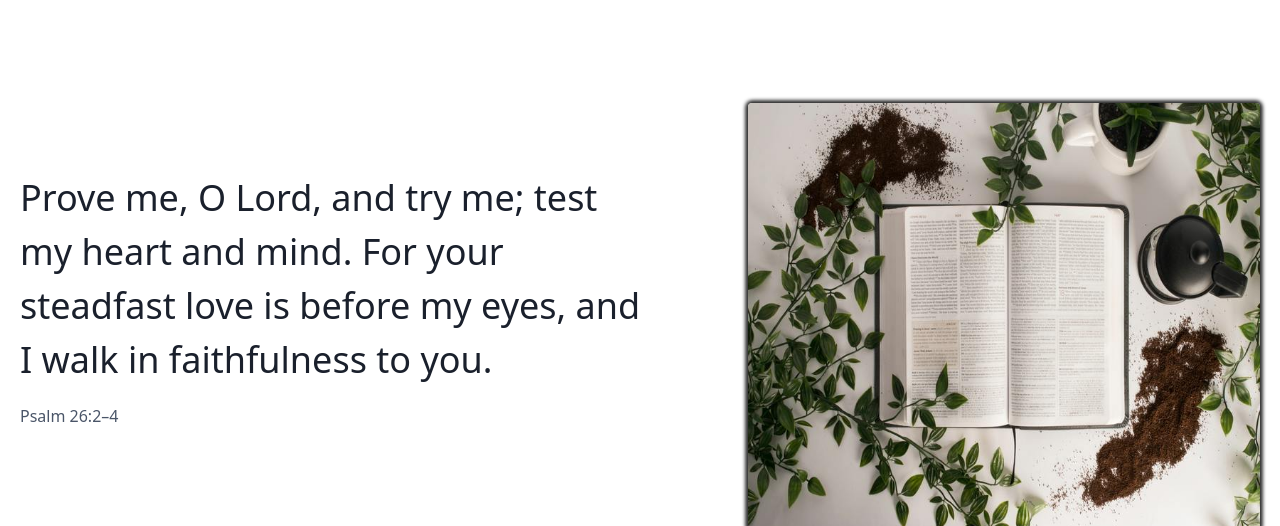
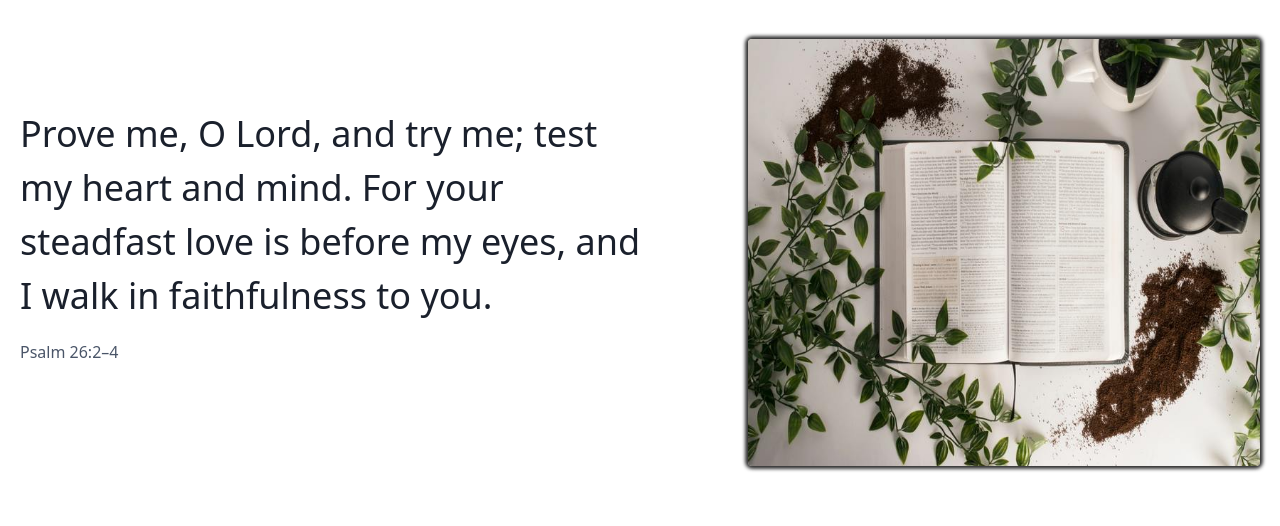
Before and after one commit to nelapudisandeep/bada-project, a website: page client/index.html in a window 1280 px wide. Shown: the part 65-591 px from the top of the page. Drawn offline with nearby package versions, Linux system fonts and the light colour scheme; no server answers; a script that the page names is missing.

Commit message:
section padding reduced!

```diff
--- a/client/css/styles.css
+++ b/client/css/styles.css
@@ -61,3 +61,9 @@ img{
 .gallery{
   color:#fff !important;
 }
+
+
+.py-24{
+  padding-top:2rem;
+  padding-bottom:2rem;
+}
```
